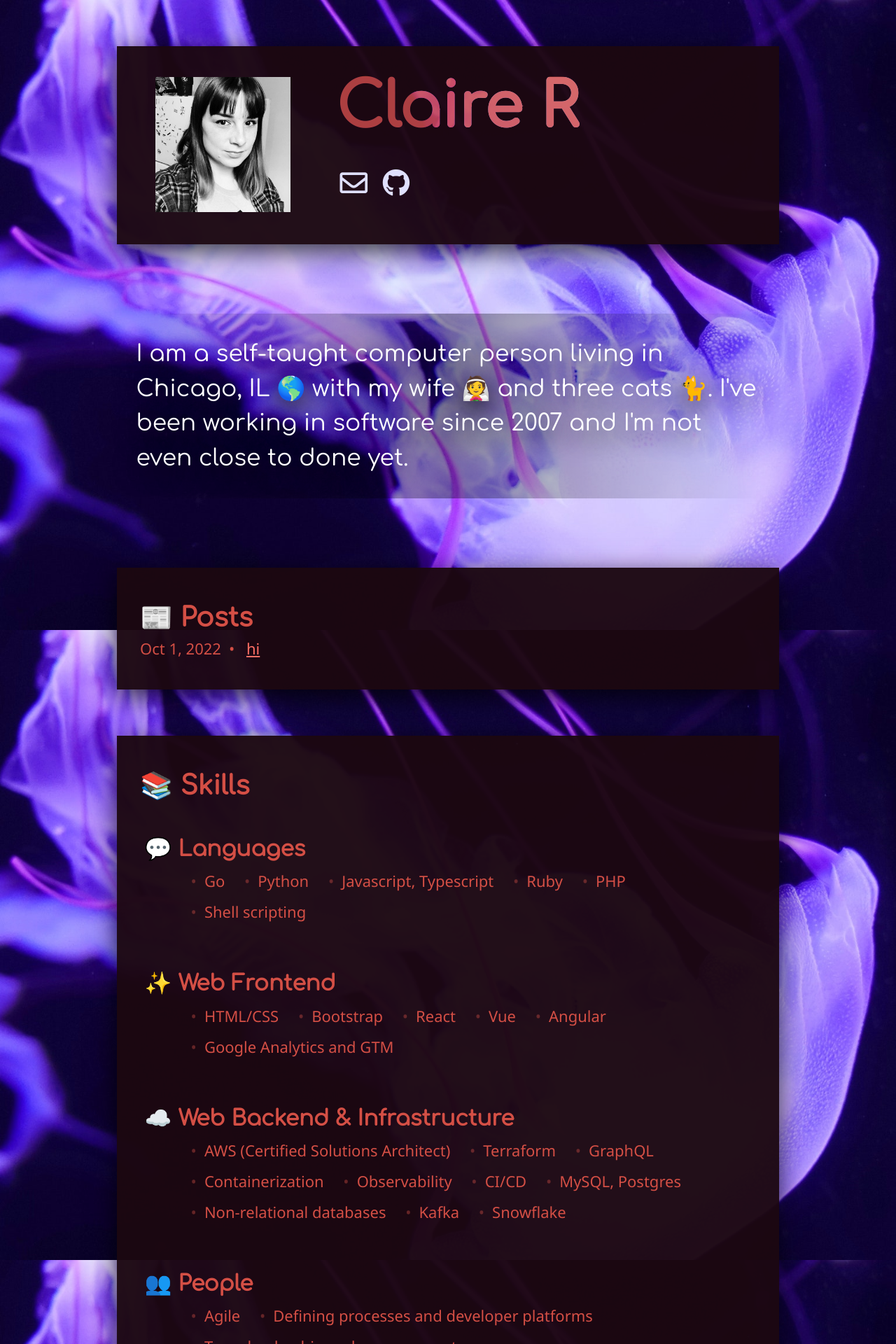
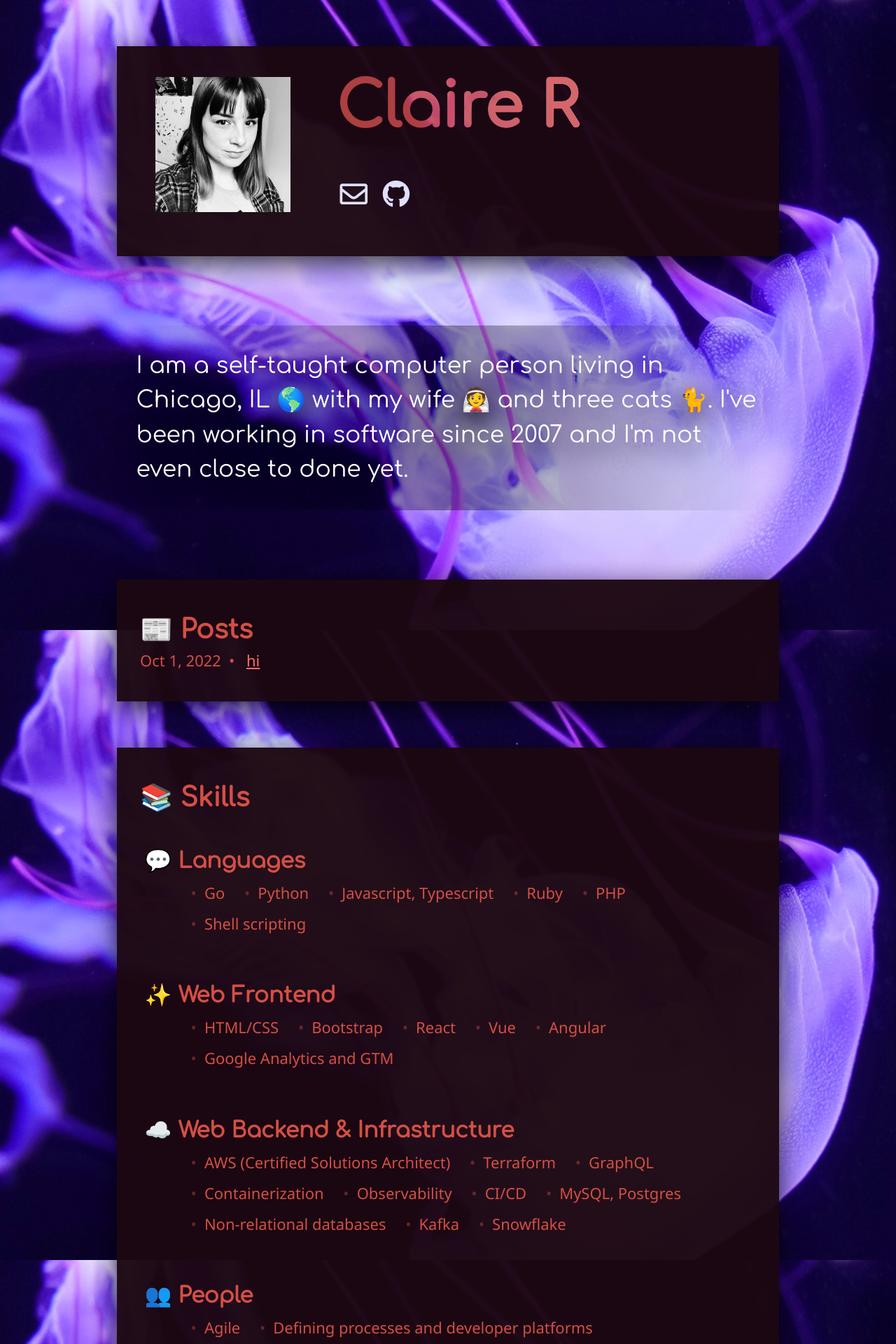
Before and after one commit to clairesrc/clairesrc.github.io, a Jekyll site: the page built from index.markdown, in a window 1280 px wide. Shown: the top 1920 px of the page at 70% size. Built offline with Jekyll 4.4.1, drawn with Linux system fonts in a browser that asks for light colours; nearby versions of some CDN libraries.

Commit message:
Update default.html

```diff
--- a/_layouts/default.html
+++ b/_layouts/default.html
@@ -128,7 +128,8 @@
 			-webkit-background-clip: text;
 			color: rgba(212, 79, 69, .8);
 			background-size: contain;
-			animation: kenBurnsInOut 7s ease 0s infinite alternate forwards
+			animation: kenBurnsInOut 7s ease 0s infinite alternate forwards;
+			padding-bottom: .64em;
 		}
 
 		h2 {
```
